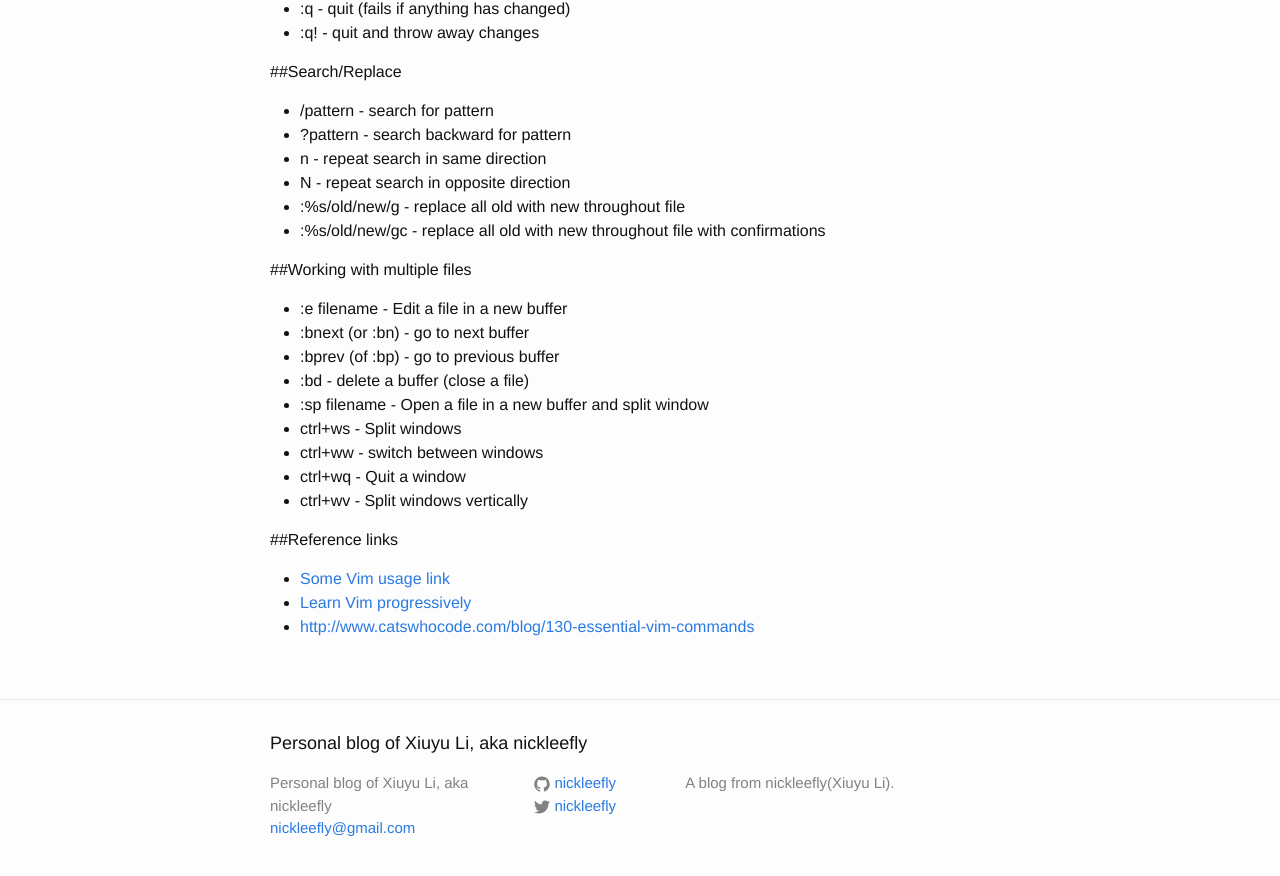
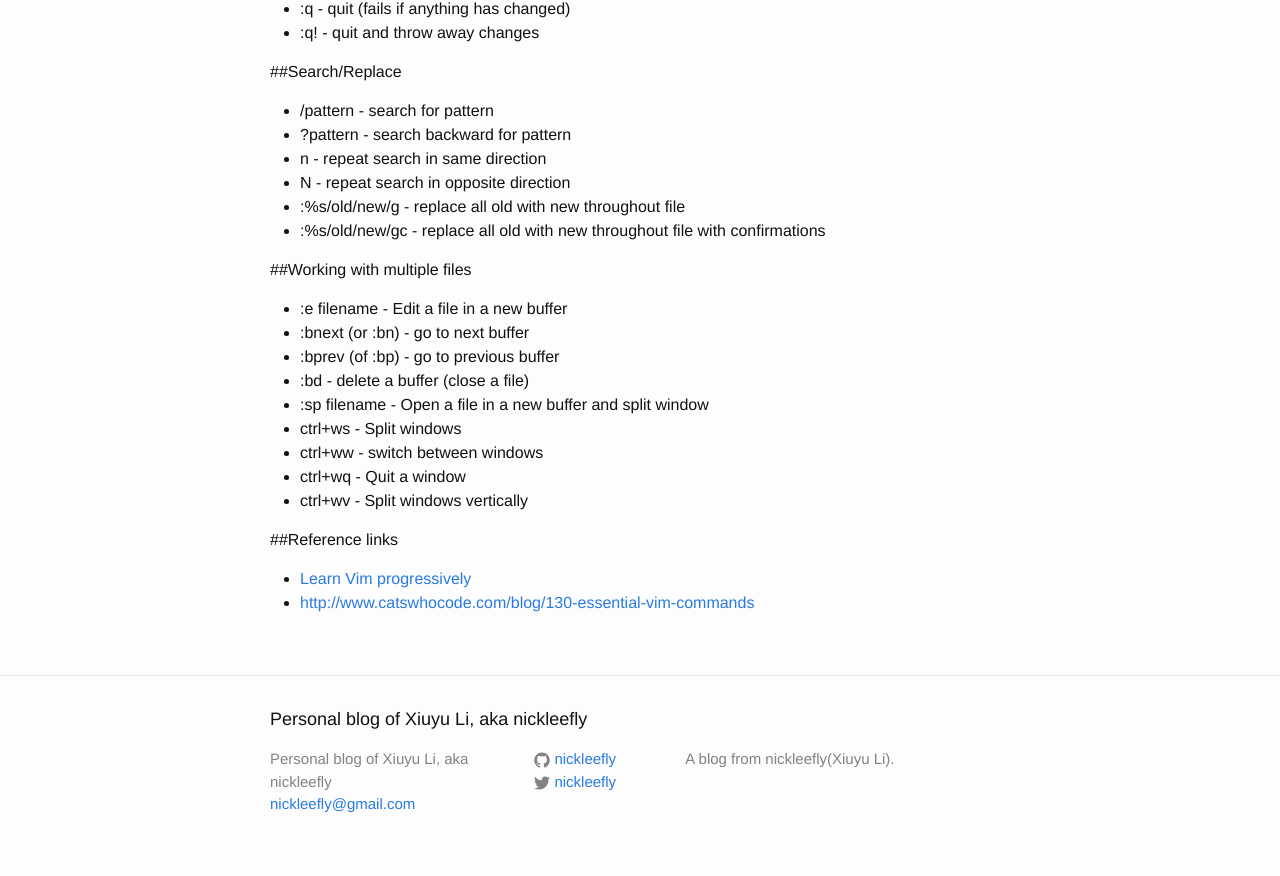
Before and after one commit to nickleefly/nickleefly.github.io, a Jekyll site: the page built from _posts/2013-02-28-vim-cheatsheet.md, in a window 1280 px wide and 900 px high, scrolled down 2240 px. Shown: the top 876 px of the window. Built offline with Jekyll 4.4.1, drawn with Linux system fonts in a browser that asks for light colours; comment, search, counter and statistics services are not loaded.

Commit message:
update vim article

```diff
--- a/_posts/2013-02-28-vim-cheatsheet.md
+++ b/_posts/2013-02-28-vim-cheatsheet.md
@@ -122,6 +122,5 @@ categories: Vim
 
 ##Reference links
 
-* [Some Vim usage link](http://nickleefly.diandian.com/?tag=vi)
 * [Learn Vim progressively](http://yannesposito.com/Scratch/en/blog/Learn-Vim-Progressively/)
 * [http://www.catswhocode.com/blog/130-essential-vim-commands](http://www.catswhocode.com/blog/130-essential-vim-commands)
```
